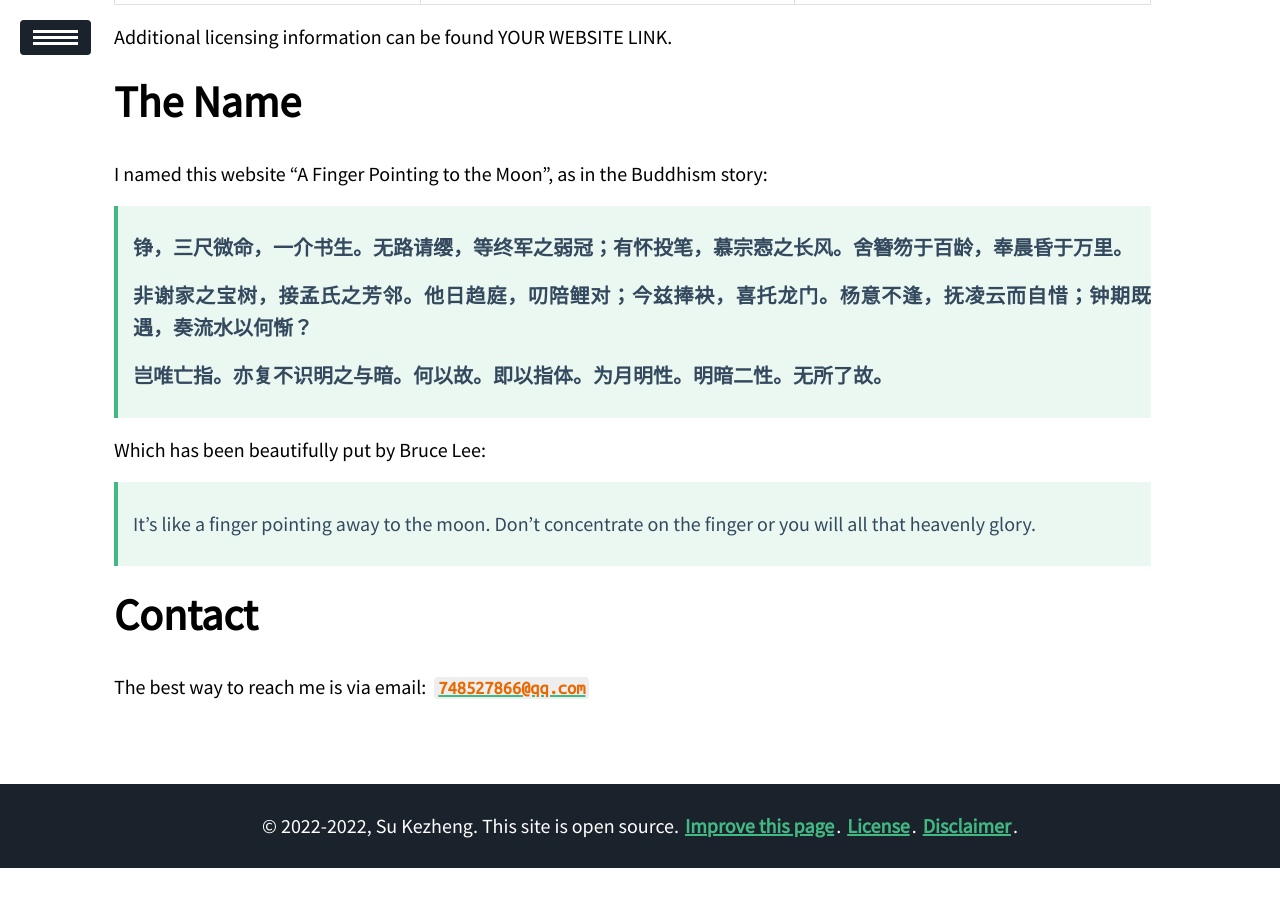
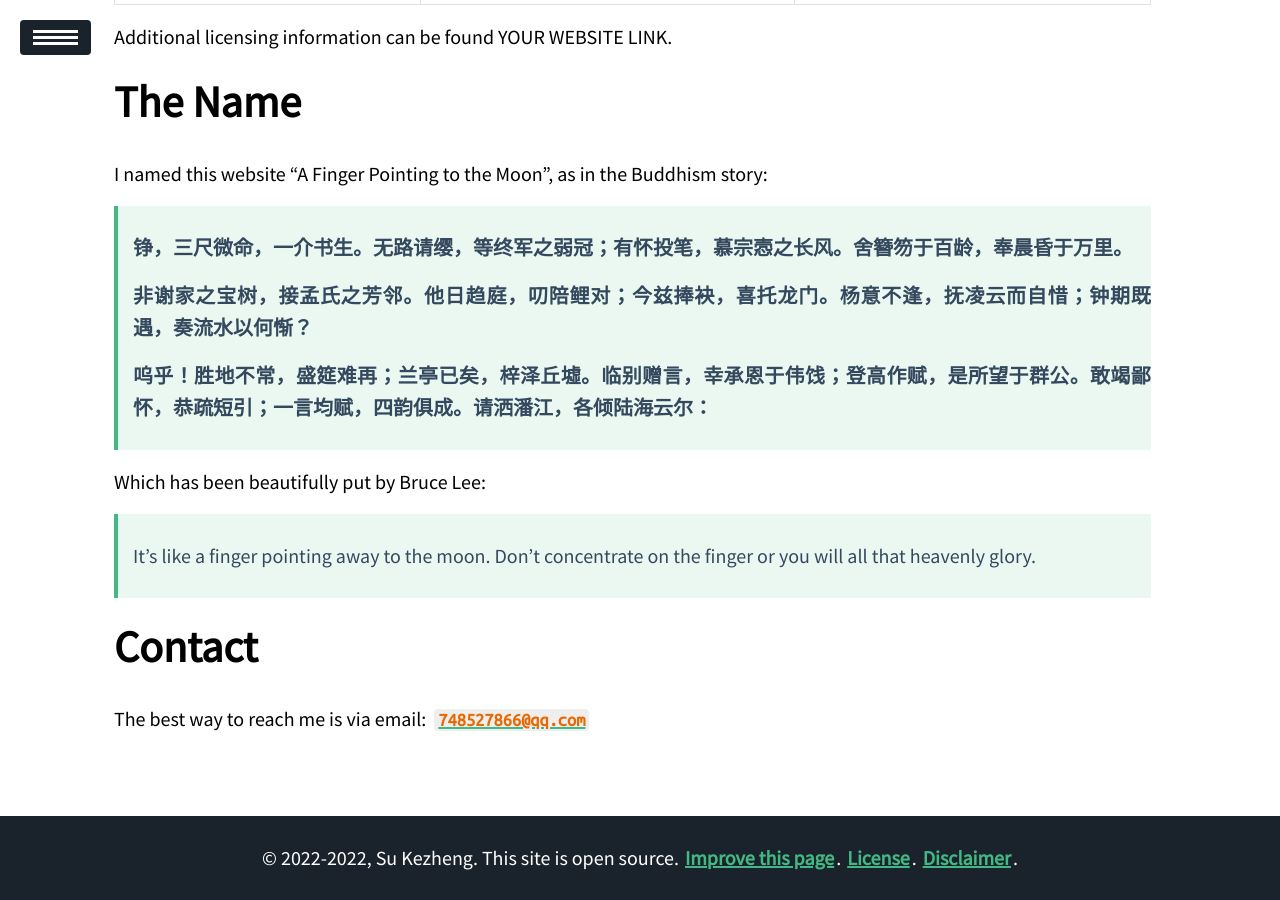
Before and after one commit to ssskz/ssskz.github.io, a Jekyll site: the page built from about/index.md, in a window 1280 px wide and 900 px high, scrolled down 1510 px. Built offline with Jekyll 4.4.1, drawn with Linux system fonts in a browser that asks for light colours; nearby versions of some CDN libraries; before the commit the page ends 2378 px from its top, so only the background shows below that.

Commit message:
Update index.md

```diff
--- a/about/index.md
+++ b/about/index.md
@@ -56,7 +56,7 @@ I named this website "A Finger Pointing to the Moon", as in the Buddhism story:
 >
 > **非谢家之宝树，接孟氏之芳邻。他日趋庭，叨陪鲤对；今兹捧袂，喜托龙门。杨意不逢，抚凌云而自惜；钟期既遇，奏流水以何惭？**
 >
-> **岂唯亡指。亦复不识明之与暗。何以故。即以指体。为月明性。明暗二性。无所了故。**
+> **呜乎！胜地不常，盛筵难再；兰亭已矣，梓泽丘墟。临别赠言，幸承恩于伟饯；登高作赋，是所望于群公。敢竭鄙怀，恭疏短引；一言均赋，四韵俱成。请洒潘江，各倾陆海云尔：**
 
 Which has been beautifully put by Bruce Lee:
 
```
